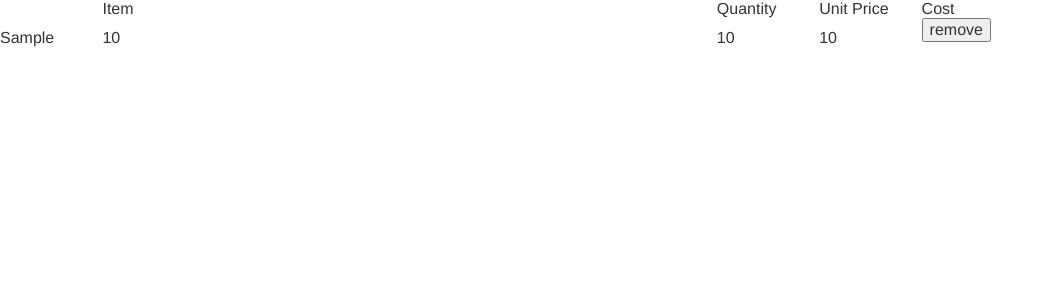
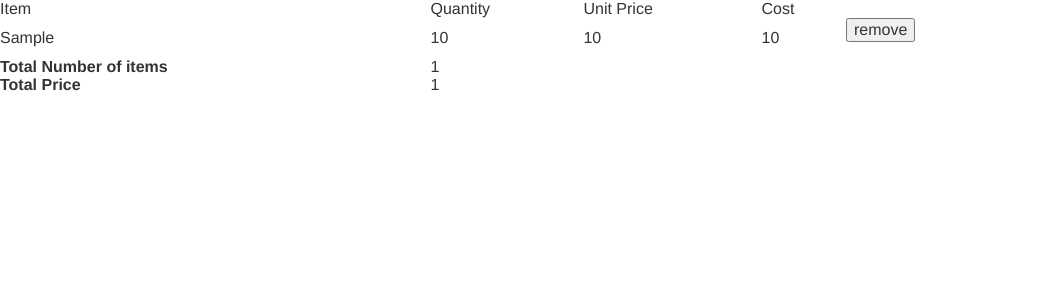
Before and after one commit to vijay-shanker/shopping-cart, a Django app: template templates/cart/add-to-cart.html in a window 1280 px wide. Shown: the top 300 px of the page, without its empty margins (0-1053 px from the left). Run offline with Django 3.2, Linux system fonts and the light colour scheme; the template is opened without the code that fills it: most values are stand-ins (such as "Sample title", 1, 10 or a date in 2020); some libraries are stand-ins or nearby versions.

Commit message:
going to freezer

```diff
--- a/apps/cart/views.py
+++ b/apps/cart/views.py
@@ -25,7 +25,9 @@ class AddToCart(DetailView):
         #check if cart exists for current session
         if 'CART_ID' in request.session.keys():
             cart = Cart.objects.get(cart_id=self.request.session._session_key)
-            cart_item, created = CartItem.objects.get_or_create(cart=cart, content_type=content_type, object_id=self.request.GET['obj_id'])
+            cart_item = CartItem.objects.create(cart=cart, content_type=content_type, object_id=self.request.GET['obj_id'])
+            cart_item.unit_price = product.price
+            cart_item.save()
         else:
             cart_id = request.session._session_key
             cart = Cart.objects.create(cart_id=cart_id)
--- a/templates/cart/add-to-cart.html
+++ b/templates/cart/add-to-cart.html
@@ -2,9 +2,9 @@
 
 {% block content %}
 <table width="80%">
-    <th>
-        <td width="60%">Item</td><td width="10%">Quantity</td><td width="10%">Unit Price</td><td width="10%">Cost&nbsp;</td><td></td>
-    </th>
+    <tr>
+        <td>Item</td><td>Quantity</td><td>Unit Price</td><td>Cost</td><td>&nbsp;</td>
+    </tr>
 {% for cart_item in cart.cartitem_set.all %}
 <tr>
     <td>{{cart_item}}</td><td>{{cart_item.quantity}}</td><td>{{cart_item.unit_price}}</td><td>{{cart_item.cost}}</td>
@@ -17,5 +17,11 @@
     </td>
 </tr>
 {% endfor %}
+
+<tr>
+    <td><b>Total Number of items</td><td>{{cart.total_items}}</b></td>
+</tr>
+<tr>
+    <td><b>Total Price</td><td>{{cart.total_price}}</b></td>
 </table>
 {% endblock %}
```
Also changed, not shown: apps/cart/models.py (+8 -1 lines).
